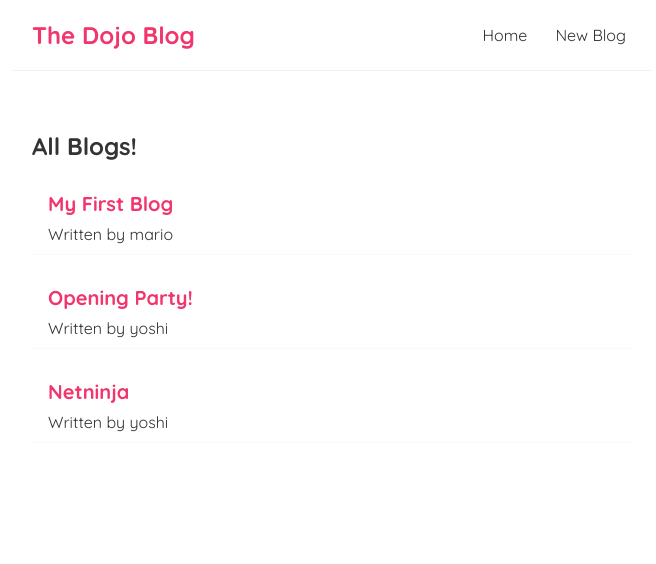
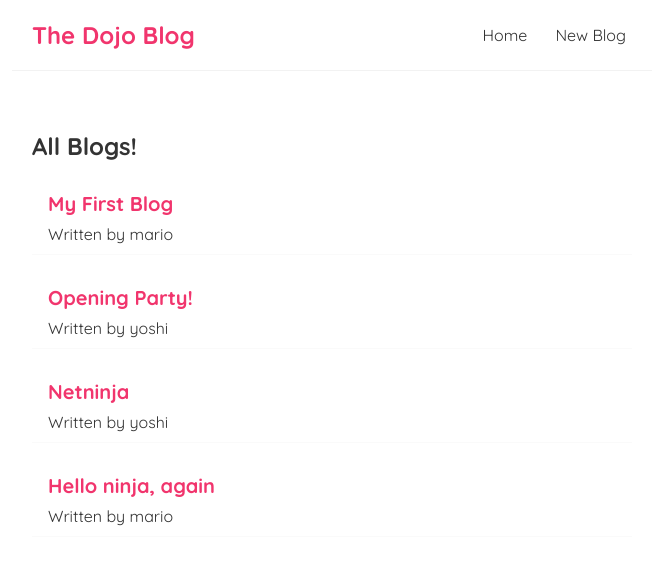
Before and after one commit to KazutoKuro/dojo-blog-reactproject, a React (Create React App) app: page / in a window 1280 px wide. Shown: the top 564 px of the page, without its empty margins (308-964 px from the left). Built offline with nearby package versions, Linux system fonts and the light colour scheme; data requests are answered from the project's data file; the HTML template or start-up script is replaced by a standard one.

Commit message:
Programmatic Redirects

```diff
--- a/data/db.json
+++ b/data/db.json
@@ -17,6 +17,12 @@
       "body": "Hello, Welcome Ninja",
       "author": "yoshi",
       "id": 3
+    },
+    {
+      "title": "Hello ninja, again",
+      "body": "Lorem ipsum dolor sit, amet consectetur adipisicing elit. Excepturi illo rerum, sit totam ea aliquid corporis amet magnam! Laborum quas possimus est illo ipsa iure modi facilis rerum doloremque perspiciatis.",
+      "author": "mario",
+      "id": 4
     }
   ]
 }
--- a/src/Create.js
+++ b/src/Create.js
@@ -114,13 +114,77 @@
 
 // Vid-29 - Making a POST Request
 
+// import { useState } from "react";
+
+// const Create = () => {
+//     const [title, setTitle] = useState('');
+//     const [body, setBody] = useState('');
+//     const [author, setAuthor] = useState('mario');
+//     const [isPending, setIsPending] = useState(false);
+
+//     const handleSubmit = (e) => {
+//         e.preventDefault();
+//         const blog = { title, body, author };
+
+//         setIsPending(true);
+
+//         fetch('http://localhost:8000/blogs', {
+//             method: 'POST',
+//             headers: { "Content-Type": "application/json" },
+//             body: JSON.stringify(blog)
+//         }).then(() => {
+//             console.log('new blog added');
+//             setIsPending(false);
+//         })
+//     }
+
+//     return (
+//         <div className="create">
+//             <h2>Add a New Blog</h2>
+//             <form onSubmit={handleSubmit}>
+//                 <label>Blog title: </label>
+//                 <input
+//                     type="text"
+//                     required
+//                     value={title}
+//                     onChange={(e) => setTitle(e.target.value)}
+//                 />
+//                 <label>Blog body: </label>
+//                 <textarea
+//                     required
+//                     value={body}
+//                     onChange={(e) => setBody(e.target.value)}
+//                 />
+//                 <label>Blog author:</label>
+//                 <select
+//                     value={author}
+//                     onChange={(e) => setAuthor(e.target.value)}
+//                 >
+//                     <option value="mario">mario</option>
+//                     <option value="yoshi">yoshi</option>
+//                 </select>
+//                 {!isPending && <button>Add Blog</button>}
+//                 {isPending && <button disabled>Adding blog... </button>}
+//             </form>
+//         </div>
+//     );
+// }
+
+// export default Create;
+
+/////////////////////////////////////////////////////////////////////////////////////////////
+
+// Vid-30 - Programmatic Redirects
+
 import { useState } from "react";
+import { useHistory } from "react-router";
 
 const Create = () => {
     const [title, setTitle] = useState('');
     const [body, setBody] = useState('');
     const [author, setAuthor] = useState('mario');
     const [isPending, setIsPending] = useState(false);
+    const history = useHistory();
 
     const handleSubmit = (e) => {
         e.preventDefault();
@@ -136,6 +200,8 @@ const Create = () => {
             console.log('new blog added');
             setIsPending(false);
         })
+        // history.go(-1); //go back to previous page if using -1
+        history.push('/');
     }
 
     return (
```
